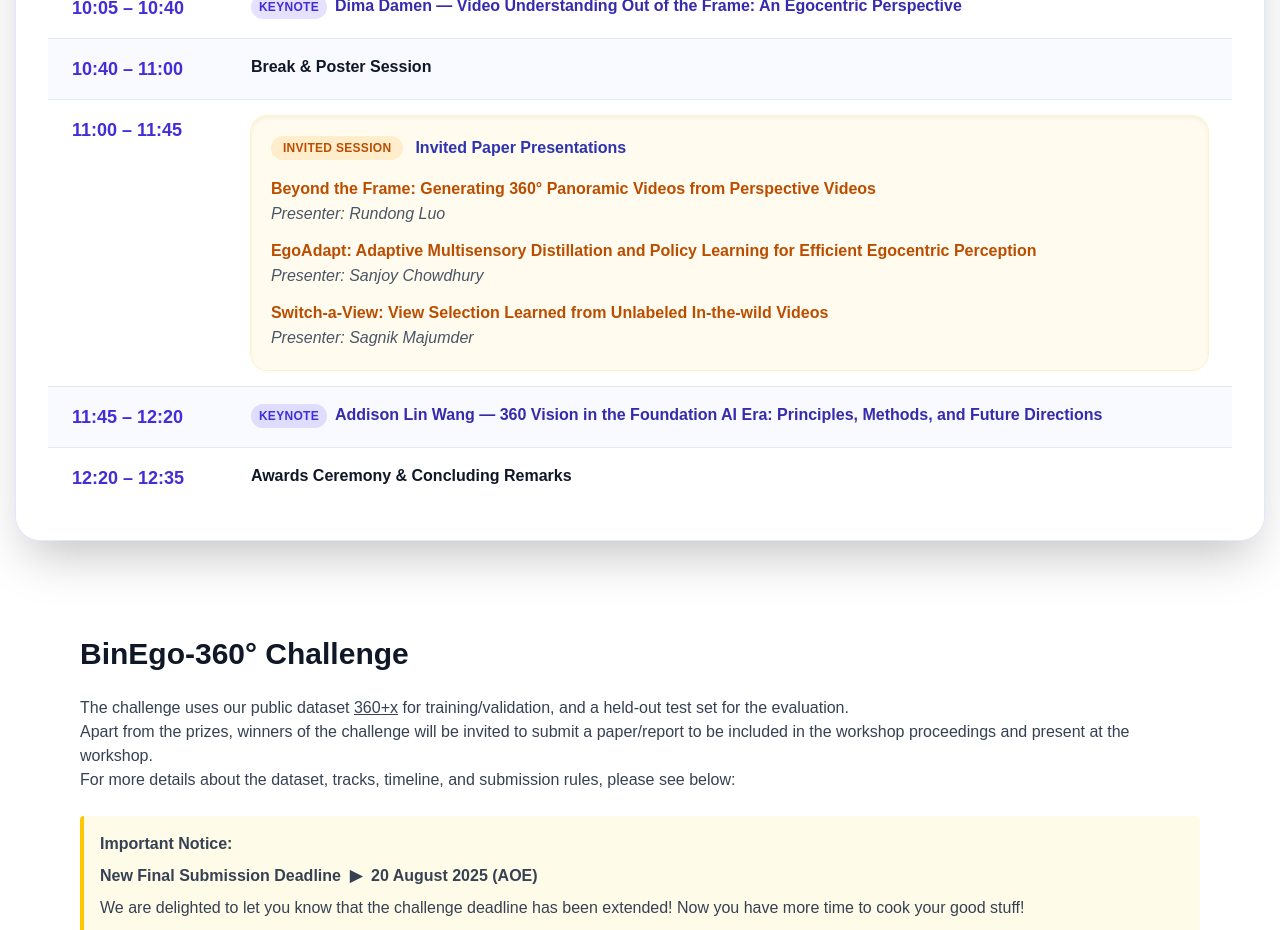
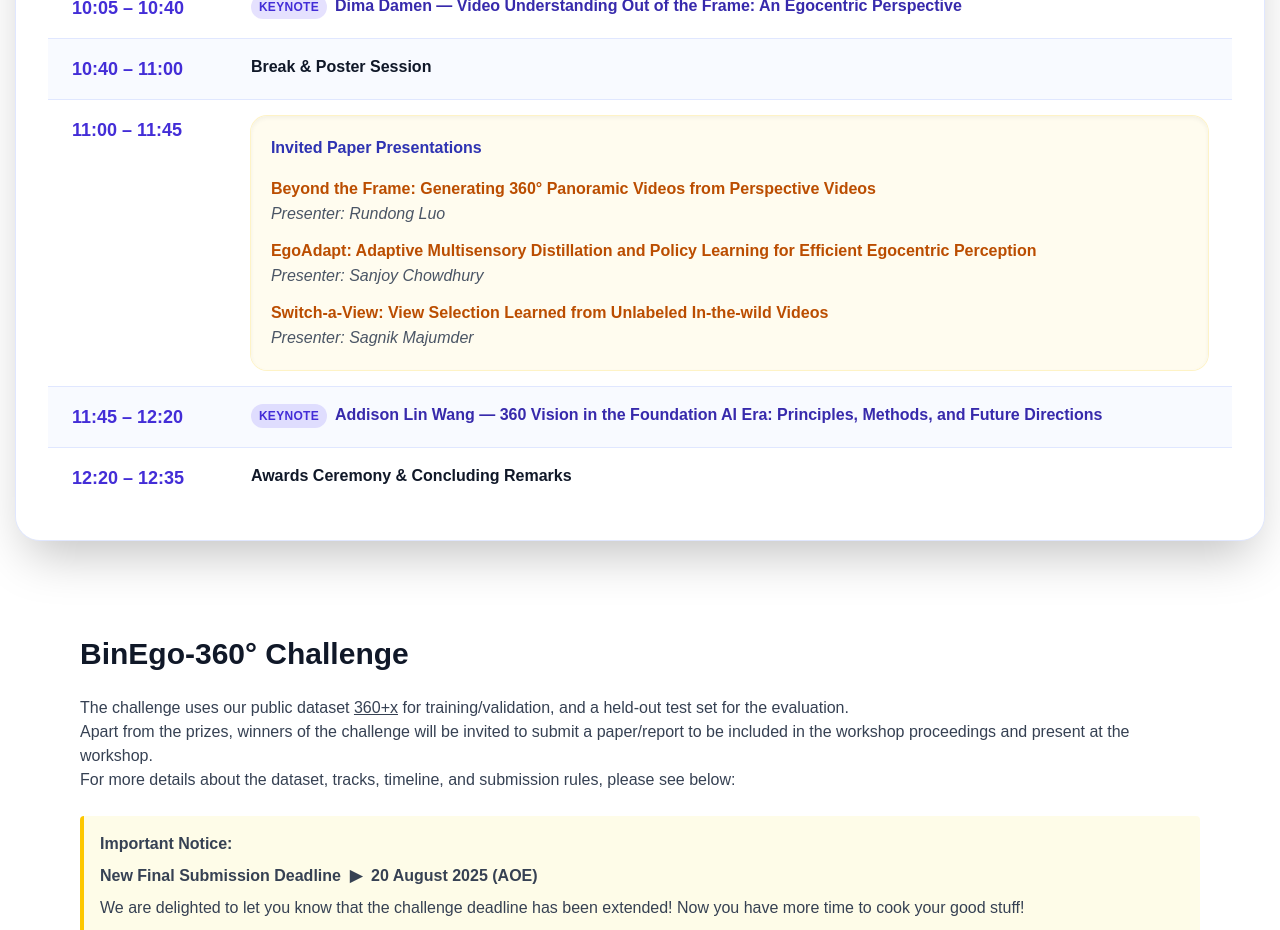
Before and after one commit to HenryQUQ/BinEgo-360, a Next.js app: page / in a window 1280 px wide. Shown: the part 1800-2730 px from the top of the page. Built offline with nearby package versions, Linux system fonts and the light colour scheme.

Commit message:
remove session

```diff
--- a/app/page.tsx
+++ b/app/page.tsx
@@ -494,9 +494,6 @@ export default function Workshop() {
                                                         {isInvited && (
                                                             <div className="rounded-2xl bg-amber-50/80 p-5 text-sm text-gray-700 shadow-inner ring-1 ring-amber-100">
                                                                 <div className="flex flex-wrap items-center gap-3">
-                                                                    <span className="rounded-full bg-amber-500/15 px-3 py-1 text-xs font-bold uppercase tracking-wide text-amber-700">
-                                                                        Invited Session
-                                                                    </span>
                                                                     <span className="text-base font-semibold text-[#2E33B2]">
                                                                         {event}
                                                                     </span>
```
